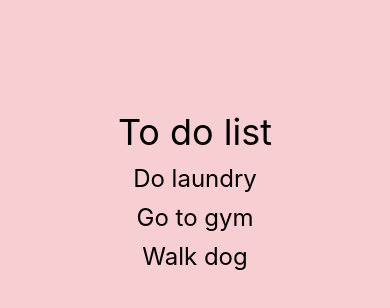
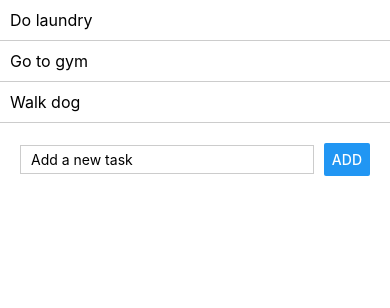
Before and after one commit to Jesse25-t/AwesomeToDoList, a React Native app: screen / in a window 390 px wide. Shown: the top 308 px of the page. Built offline with nearby package versions, Linux system fonts and the light colour scheme.

Commit message:
lab 4 first commit

```diff
--- a/App.jsx
+++ b/App.jsx
@@ -1,37 +1,55 @@
+import React, {useState} from 'react';
+import {SafeAreaView} from 'react-native';
 import ToDoList from './components/ToDoList';
-import React from 'react';
-import styled from 'styled-components/native'
-import { useState } from 'react';
+import ToDoForm from './components/ToDoForm';
+import { StyleSheet, ScrollView, View, Pressable, Text, TextInput, Button } from "react-native";
+
 
 const App = () => {
-  const [tasks] = useState(['Do laundry', 'Go to gym', 'Walk dog']);
+  const [tasks, setTasks] = useState(['Do laundry', 'Go to gym', 'Walk dog']);
+  const handleAddTask = task => {
+    setTasks([...tasks, task]);
 
+    // tasks.push(task);
+    // setTasks(tasks);
+    // setTasks((prev) => [...prev, task]);
+    // setTasks(tasks.concat(task));
+  };
   return (
-    <Wrapper>
-      <Content>
-        <Header>To do list</Header>
-        {tasks.map(task => {
-          return <ToDoList task={task} />;
-        })}
-      </Content>
-    </Wrapper>
+    <SafeAreaView>
+      <ToDoList tasks={tasks}/>
+      <ToDoForm addTask={handleAddTask}  />
+    </SafeAreaView>
   );
 };
 
 export default App;
 
-const Wrapper = styled.View`
-  background-color: #f7ced2;
-  flex: 1;
-`;
-
-const Content = styled.View`
-  margin-top: 100px;
-  align-items: center;
-`;
-
-const Header = styled.Text`
-  margin-top: 10px;
-  color: #000;
-  font-size: 36px;
-`;
+const styles = StyleSheet.create({
+  task: {
+    padding: 10,
+    borderBottomWidth: 1,
+    borderColor: '#ccc',
+  },
+  completed: {
+    backgroundColor: '#e0e0e0',
+  },
+  taskText: {
+    fontSize: 16,
+  },
+  form: {
+    flexDirection: 'row',
+    justifyContent: 'space-between',
+    alignItems: 'center',
+    marginHorizontal: 20,
+    marginTop: 20,
+  },
+  input: {
+    flex: 1,
+    borderWidth: 1,
+    borderColor: '#ccc',
+    paddingHorizontal: 10,
+    paddingVertical: 5,
+    marginRight: 10,
+  },
+});
--- /dev/null
+++ b/components/ToDoForm.jsx
@@ -0,0 +1,39 @@
+import React, {useState} from "react";
+import { StyleSheet, ScrollView, View, Pressable, Text, TextInput, Button } from "react-native";
+
+export default function ToDoForm(props) {
+    const [input, setInput] = useState("");
+    const { addTask } = props;
+    const handleChangeText = (text) => setInput(text);
+    const handlePress = (text) => addTask(input);
+  return (
+    <>
+        <View style={styles.form}>
+        <TextInput
+            style={styles.input}
+            placeholder="Add a new task"
+            onChangeText={handleChangeText}
+            value={input}
+        />
+        <Button title="add" onPress={handlePress}/>
+        </View>
+    </>
+  );
+}
+const styles = StyleSheet.create({
+    form: {
+      flexDirection: 'row',
+      justifyContent: 'space-between',
+      alignItems: 'center',
+      marginHorizontal: 20,
+      marginTop: 20,
+    },
+    input: {
+      flex: 1,
+      borderWidth: 1,
+      borderColor: '#ccc',
+      paddingHorizontal: 10,
+      paddingVertical: 5,
+      marginRight: 10,
+    },
+  });
--- a/components/ToDoList.jsx
+++ b/components/ToDoList.jsx
@@ -1,14 +1,54 @@
 import React from 'react';
-import styled from 'styled-components/native'
+import {
+  StyleSheet,
+  ScrollView,
+  View,
+  Pressable,
+  Text,
+  TextInput,
+  Button,
+} from 'react-native';
 
-
-export default function ToDoList({task}) {
-  return <TextContent>{task}</TextContent>;
+export default function ToDoList({tasks}) {
+  return (
+    <>
+      <ScrollView>
+        {tasks.map((task, index) => (
+          <Pressable key={index}>
+            <View style={[styles.task]}>
+              <Text style={styles.taskText}>{task}</Text>
+            </View>
+          </Pressable>
+        ))}
+      </ScrollView>
+    </>
+  );
 }
 
-const TextContent = styled.Text`
-margin-top: 10px;
-color: #000;
-font-size: 24px;
-display: flex;
-`;
+const styles = StyleSheet.create({
+  task: {
+    padding: 10,
+    borderBottomWidth: 1,
+    borderColor: '#ccc',
+  },
+  completed: {
+    backgroundColor: '#e0e0e0',
+  },
+  taskText: {
+    fontSize: 16,
+  },
+  form: {
+    padding: 10,
+    borderTopWidth: 1,
+    borderColor: '#ccc',
+    flexDirection: 'row',
+    alignItems: 'center',
+  },
+  input: {
+    flex: 1,
+    marginRight: 10,
+    padding: 5,
+    borderWidth: 1,
+    borderColor: '#ccc',
+  },
+});
```
